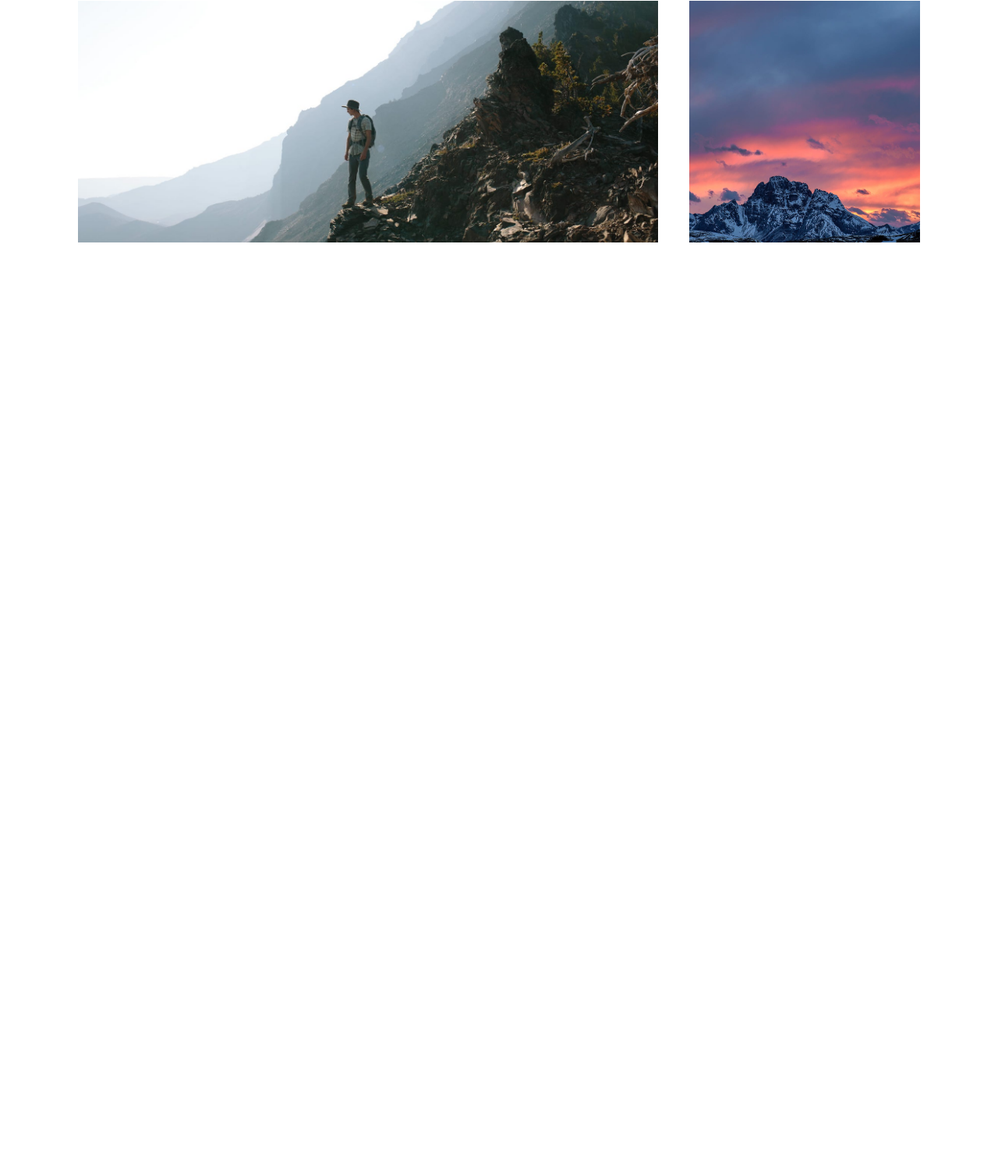
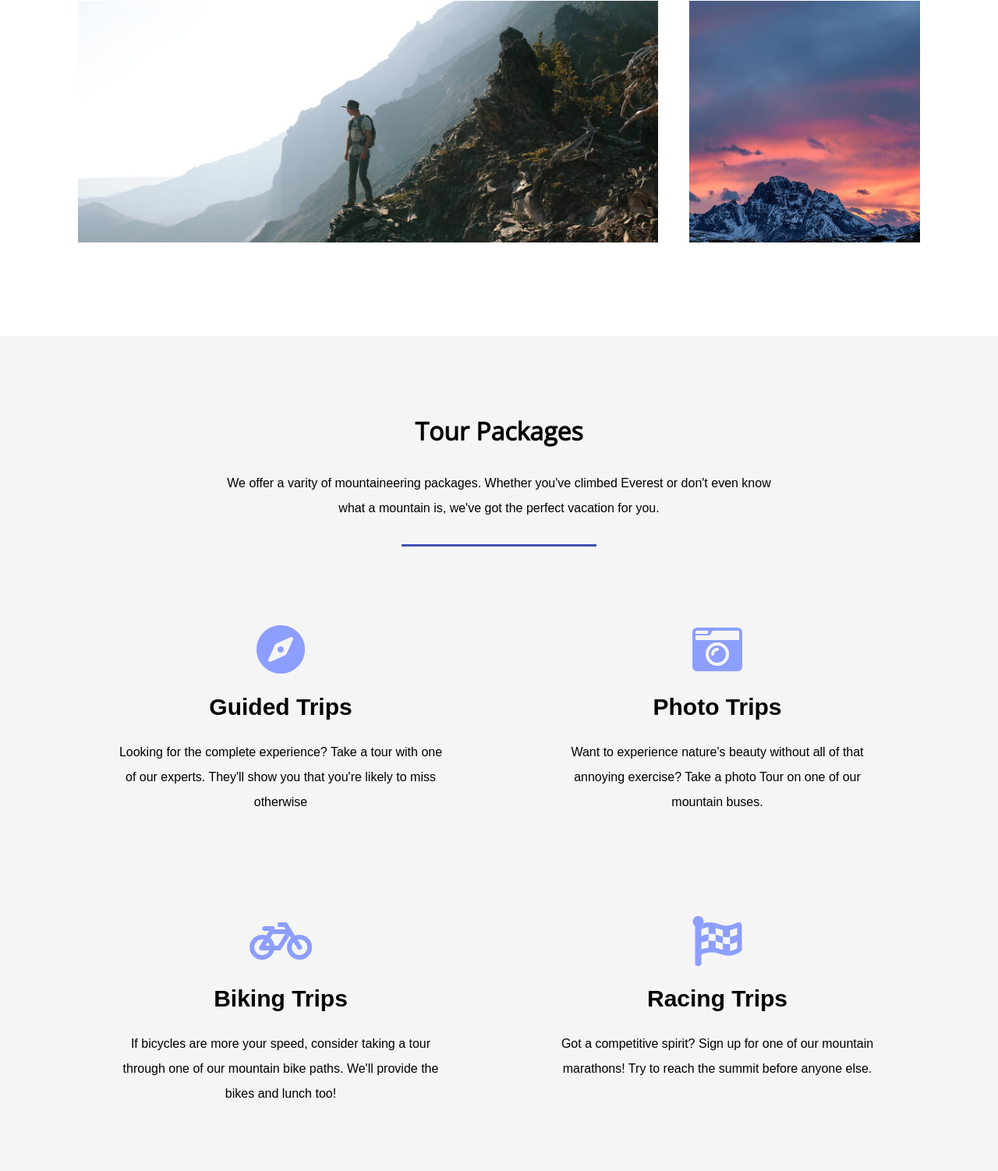
Before and after one commit to jcochran206/MountainGuide, a plain HTML site: page index.html in a window 1280 px wide. Shown: the part 1489-2991 px from the top of the page at 78% size. Before the commit the page ends 1920 px from the top, so only its background shows below. Drawn offline with nearby package versions, Linux system fonts and the light colour scheme.

Commit message:
add package section
added package section and style to match overall design

```diff
--- a/assets/css/styles.css
+++ b/assets/css/styles.css
@@ -39,6 +39,10 @@ section {
   flex-direction: column;
   align-items: center;
   padding: 100px 80px;
+}
+
+section:not(.hero):nth-child(even) {
+  background-color: #f5f5f5;
 }
 
 .grid {
@@ -164,3 +168,19 @@ header nav li {
 .destinations .grid li.large {
   flex-basis: 70%;
 }
+
+/* packages */
+.packages .grid li {
+  padding: 50px;
+  flex-basis: 50%;
+  text-align: center;
+}
+
+.packages .grid li i {
+  color: #8c9eff;
+}
+
+.packages .grid li h4 {
+  font-size: 30px;
+  margin: 25px 0;
+}
--- a/index.html
+++ b/index.html
@@ -6,6 +6,7 @@
   <title>Mountain Travel</title>
   <link href="https://fonts.googleapis.com/css?family=Open+Sans" rel="stylesheet">
   <link href="https://fonts.googleapis.com/css?family=Quicksand" rel="stylesheet">
+  <link rel="stylesheet" href="https://use.fontawesome.com/releases/v5.3.1/css/all.css" integrity="sha384-mzrmE5qonljUremFsqc01SB46JvROS7bZs3IO2EmfFsd15uHvIt+Y8vEf7N7fWAU" crossorigin="anonymous">
   <link rel="stylesheet" href="assets/css/styles.css">
 </head>
 <body>
@@ -39,5 +40,42 @@
       <li class="small" style="background-image: url(assets/img/mountain4.jpg);"></li>
     </ul>
   </section>
+
+  <section class="packages">
+    <h3 class="title"> Tour Packages </h3>
+    <p>We offer a varity of mountaineering packages. Whether you've climbed Everest or don't even know what a mountain is,
+    we've got the perfect vacation for you.</p>
+    <hr>
+
+    <ul class="grid">
+      <li>
+        <i class="fa fa-compass fa-4x"></i>
+        <h4>Guided Trips</h4>
+        <p>Looking for the complete experience? Take a tour with one of our experts. They'll show you
+        that you're likely to miss otherwise</p>
+      </li>
+
+      <li>
+        <i class="fa fa-camera-retro fa-4x"></i>
+        <h4> Photo Trips</h4>
+        <p>Want to experience nature's beauty without all of that annoying exercise? Take a photo Tour
+         on one of our mountain buses.</p>
+      </li>
+
+      <li>
+        <i class="fa fa-bicycle fa-4x"></i>
+        <h4>Biking Trips</h4>
+        <p>If bicycles are more your speed, consider taking a tour through one
+        of our mountain bike paths.  We'll provide the bikes and lunch too!</p>
+      </li>
+
+      <li>
+        <i class="fa fa-flag-checkered fa-4x"></i>
+        <h4>Racing Trips</h4>
+        <p>Got a competitive spirit? Sign up for one of our mountain marathons!
+        Try to reach the summit before anyone else.</p>
+      </li>
+    </ul>
+  </section>
 </body>
 </html>
```
